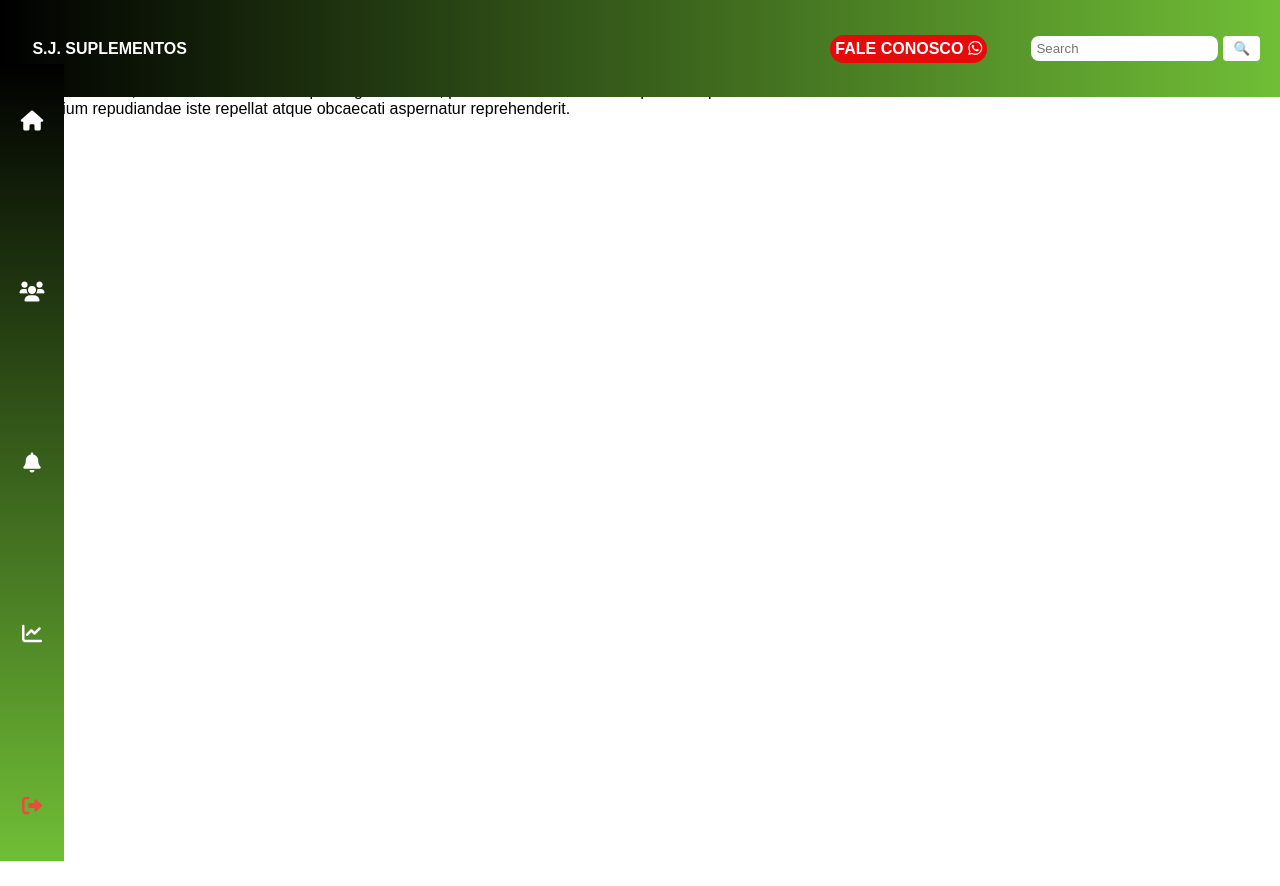
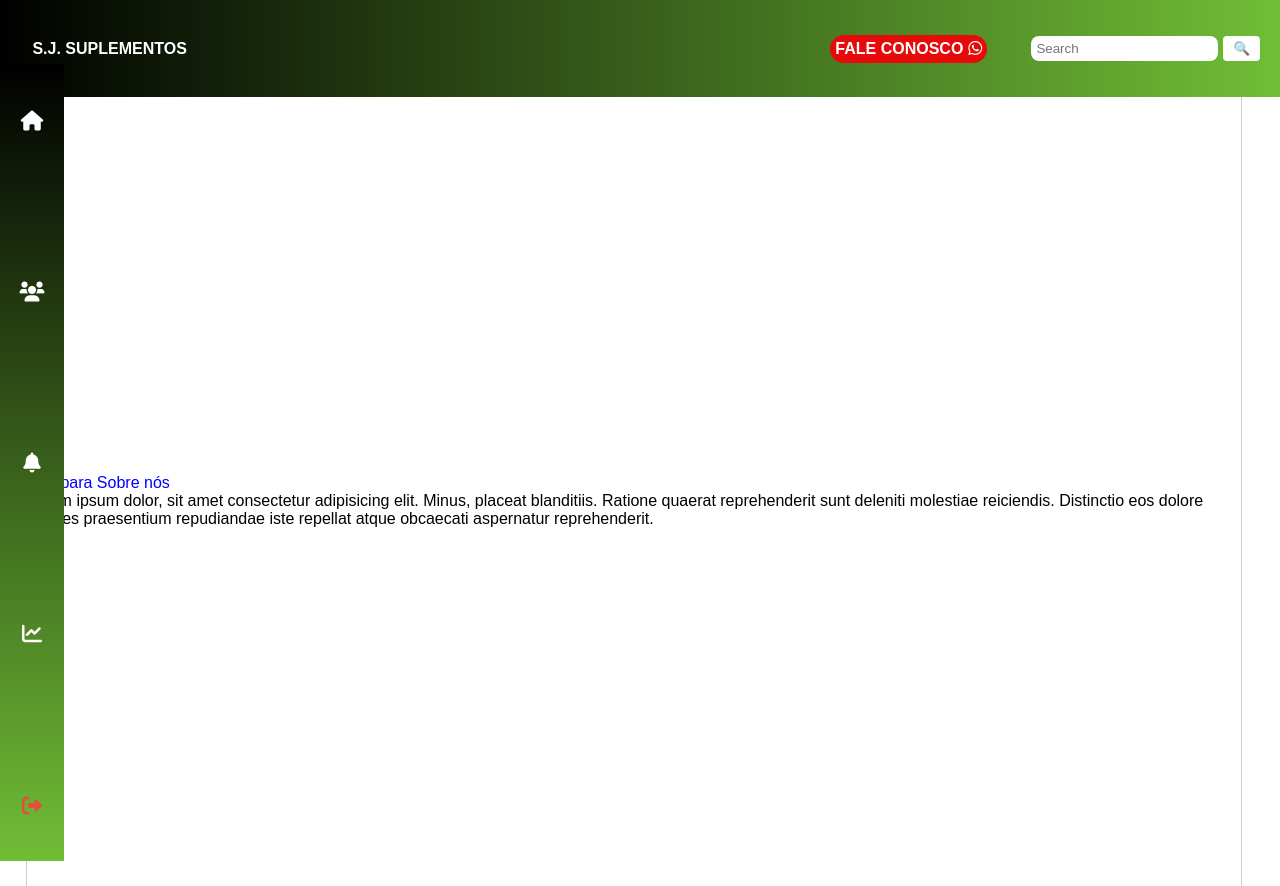
Before and after one commit to JoaoVictorCarvalho89/Sao_Jorge_Suplementos, a Django app: page /index/ in a window 1280 px wide. Run offline with Django 5.2, Linux system fonts and the light colour scheme.

Commit message:
Correções.

```diff
--- a/Projeto_SJ_Suplementos/Sao_Jorge_Suplementos/settings.py
+++ b/Projeto_SJ_Suplementos/Sao_Jorge_Suplementos/settings.py
@@ -10,6 +10,7 @@ For the full list of settings and their values, see
 https://docs.djangoproject.com/en/5.2/ref/settings/
 """
 
+import os
 from pathlib import Path
 
 # Build paths inside the project like this: BASE_DIR / 'subdir'.
@@ -55,6 +56,7 @@ ROOT_URLCONF = 'Sao_Jorge_Suplementos.urls'
 TEMPLATES = [
     {
         'BACKEND': 'django.template.backends.django.DjangoTemplates',
+        'DIRS': [os.path.join(BASE_DIR, 'core', 'templates')],
         'OPTIONS': {
             'context_processors': [
                 'django.template.context_processors.request',
--- a/Projeto_SJ_Suplementos/Sao_Jorge_Suplementos/urls.py
+++ b/Projeto_SJ_Suplementos/Sao_Jorge_Suplementos/urls.py
@@ -17,7 +17,7 @@ Including another URLconf
 
 from django.contrib import admin
 from django.urls import path
-from core.views import index, base, cabecalho, footer, main, forms, login, recuperar_senha, dashboard, barra_lateral, forms_base, SobreNos, PaginaCliente, tela_whatsapp
+from core.views import index, base, cabecalho, footer, main, forms, login, recuperar_senha, dashboard, barra_lateral, forms_base, SobreNos, PaginaCliente, tela_whatsapp, carrinho
 
 urlpatterns = [
     path('admin/', admin.site.urls),
@@ -29,11 +29,11 @@ urlpatterns = [
     path('footer/', footer, name='footer'),
     path('SobreNos/', SobreNos, name='SobreNos'),
     path('cabecalho/', cabecalho, name='cabecalho'),
-    path('', tela_whatsapp, name='tela_whatsapp'),
+    path('tela_whatsapp/', tela_whatsapp, name='tela_whatsapp'),
     path('dashboard/', dashboard, name='dashboard'),
     path('forms_base/', forms_base, name='forms_base'),
     path('barra_lateral/', barra_lateral, name='barra_lateral'),
     path('PaginaCliente/', PaginaCliente, name='PaginaCliente'),
     path('recuperar_senha/', recuperar_senha, name='recuperar_senha'),
-
+    path('', carrinho, name='carrinho'),
 ]
--- a/Projeto_SJ_Suplementos/core/static/CSS/BaseCSS/main.css
+++ b/Projeto_SJ_Suplementos/core/static/CSS/BaseCSS/main.css
@@ -2,6 +2,7 @@ main{
     margin-left: 5%;
     margin-top: 5%;
     display: flex;
+    justify-content: space-between;
     height: 100%;
     width: 100%;
 }
--- a/Projeto_SJ_Suplementos/core/static/CSS/index.css
+++ b/Projeto_SJ_Suplementos/core/static/CSS/index.css
@@ -1,4 +1,19 @@
-main div a{
+main .conteiner a{
     color: blue;
     text-decoration: none;
 }
+
+main .conteiner p{
+    color: black;
+}
+
+main .conteiner{
+    margin-left: 2%;
+    margin-top: 2%;
+    display: flex;
+    justify-content: center;
+    flex-direction: column;
+    width: 95%;
+    height: 100%;
+    border: 1px solid #ccc;
+}
--- a/Projeto_SJ_Suplementos/core/templates/base.html
+++ b/Projeto_SJ_Suplementos/core/templates/base.html
@@ -11,6 +11,7 @@
         {% block title_sobre_nos %}{% endblock %}
         {% block title_pagina_cliente %}{% endblock %}
         {% block title_whatsapp %}{% endblock %}
+        {% block title_carrinho %}{% endblock %}
         <link rel="stylesheet" href="https://cdnjs.cloudflare.com/ajax/libs/font-awesome/6.0.0-beta3/css/all.min.css">
         <link rel="icon" type="image/x-icon" href="{% static 'Imagens/favicon/Favicon.ico' %}">
         <link rel="stylesheet" href="{% static 'CSS/BaseCSS/base.css' %}?v={% now 'U' %}">
@@ -28,6 +29,7 @@
         {% block sobre_nos %}{% endblock %}
         {% block pagina_cliente %}{% endblock %}
         {% block whatsapp %}{% endblock %}
+        {% block carrinho %}{% endblock %}
     </body>
 
 </html>
--- a/Projeto_SJ_Suplementos/core/templates/dashboard.html
+++ b/Projeto_SJ_Suplementos/core/templates/dashboard.html
@@ -10,7 +10,7 @@
 
     <main>
         {% include 'base/barra_lateral.html' %}
-        <main class="main-content">
+        <div class="main-content">
 
             <strong><p>Dashboard do Usuário</p></strong>
             <section class="cards">
@@ -28,7 +28,7 @@
                 </div>
             </section>
 
-        </main>
+        </div>
     </main>
 
 {% endblock %}
--- a/Projeto_SJ_Suplementos/core/templates/index.html
+++ b/Projeto_SJ_Suplementos/core/templates/index.html
@@ -9,11 +9,11 @@
 {% block index %}
 
     <main>
-        <div>
-            {% include 'base/barra_lateral.html' %}
+        {% include 'base/barra_lateral.html' %}
+        <div class="conteiner">
             <a href="{% url 'SobreNos' %}">Link para Sobre nós</a>
-            <p style="color: black;">
-            Lorem ipsum dolor, sit amet consectetur adipisicing elit. Minus, placeat blanditiis. Ratione quaerat reprehenderit sunt deleniti molestiae reiciendis. Distinctio eos dolore dolores praesentium repudiandae iste repellat atque obcaecati aspernatur reprehenderit.
+            <p>
+                Lorem ipsum dolor, sit amet consectetur adipisicing elit. Minus, placeat blanditiis. Ratione quaerat reprehenderit sunt deleniti molestiae reiciendis. Distinctio eos dolore dolores praesentium repudiandae iste repellat atque obcaecati aspernatur reprehenderit.
             </p>
         </div>
     </main>
--- a/Projeto_SJ_Suplementos/core/views.py
+++ b/Projeto_SJ_Suplementos/core/views.py
@@ -46,3 +46,6 @@ def PaginaCliente(request):
 
 def tela_whatsapp(request):
     return render(request, 'tela_whatsapp.html')
+
+def carrinho(request):
+    return render(request, 'carrinho.html')
```
Also changed, not shown: Projeto_SJ_Suplementos/core/static/CSS/dashboard.css (+4 -7 lines), Projeto_SJ_Suplementos/core/templates/carrinho.html (added, +13 -0 lines), Projeto_SJ_Suplementos/core/static/CSS/carrinho.css (added).
